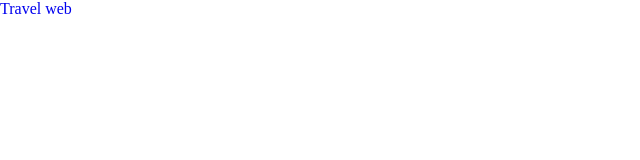
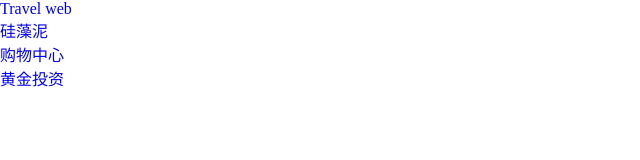
Before and after one commit to TomBeiJing/myCopyweb, a plain HTML site: page index.html in a window 1280 px wide. Shown: the whole page, without its empty margins (0-640 px from the left). Drawn offline with Linux system fonts and the light colour scheme; files that its build step writes are made by us from their sources.

Commit message:
Update index.html

```diff
--- a/index.html
+++ b/index.html
@@ -13,6 +13,9 @@
 <body>
   <ul>
     <li><a href="Travel web/index.html">Travel web</a></li>
+    <li><a href="SSCM/web1/index.html">硅藻泥</a></li>
+    <li><a href="SSCM/web2/index.html">购物中心</a></li>
+    <li><a href="SSCM/web3/index.html">黄金投资</a></li>
   </ul>
 </body>
 </html>
```
